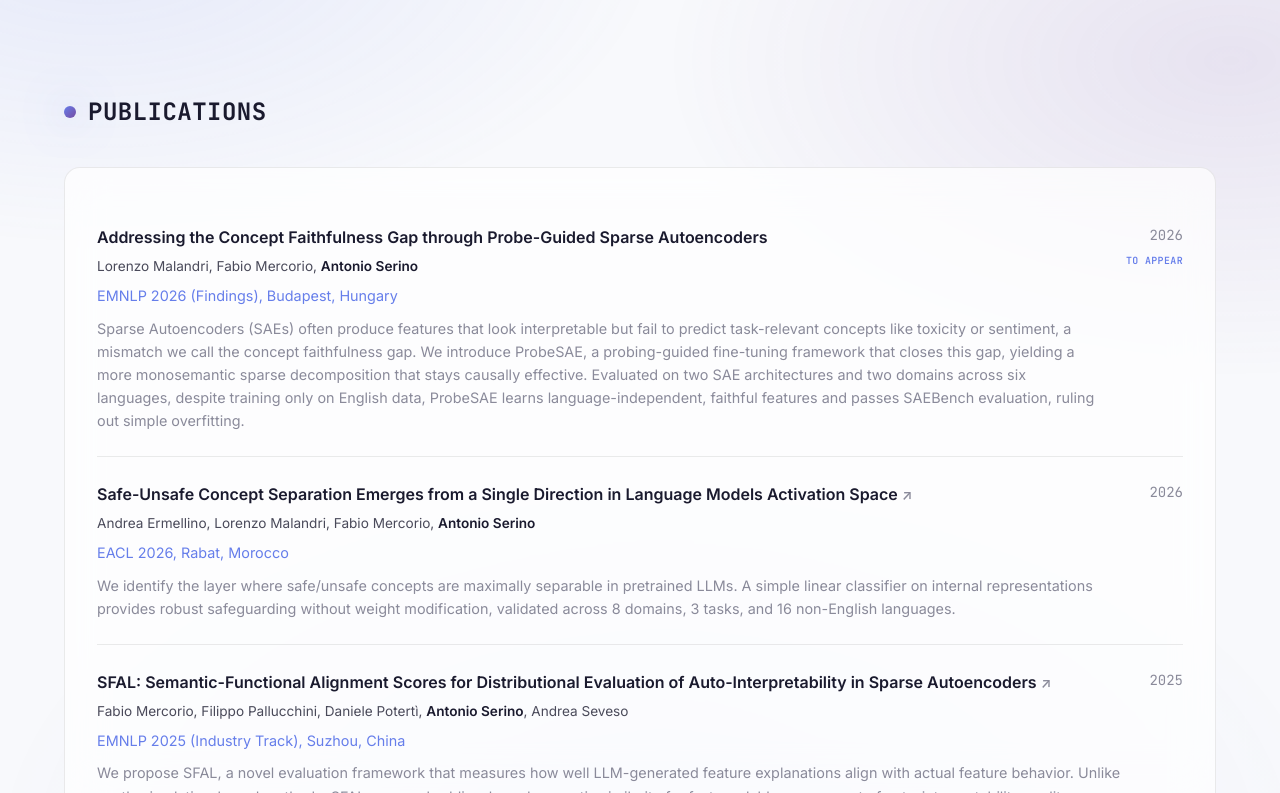
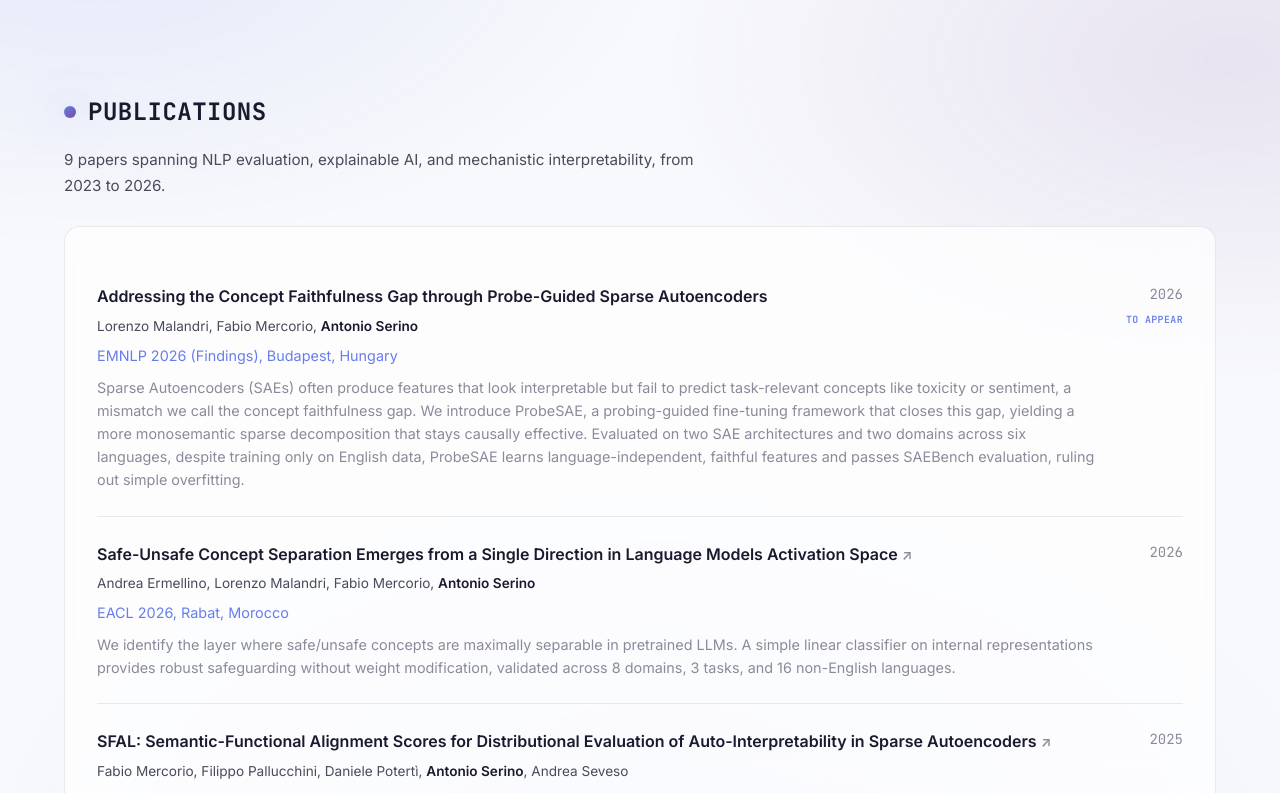
Before and after one commit to serino28/serino28.github.io, a Jekyll site: the page built from index.html, in a window 1280 px wide and 900 px high, scrolled down 795 px, cut to the strip 107-900 px from the top of the window. Built offline with Jekyll 4.4.1, drawn with Linux system fonts in a browser that asks for light colours; a script that is not in the unit is left out; some of the changed text lies outside the part shown.

Commit message:
Restructure home page: fewer, better-weighted sections
The page had grown to 9 sections (7768px) with two structural problems:
Projects duplicated the MHEO Report already listed under Experience, and
"Grants & HPC Awards" sat right next to "Awards" as a separate section
about the same kind of thing (recognition/funding).

- Remove the standalone Projects section; fold its tags (Python,
  Econometrics, Dashboards) into the existing MHEO Report experience entry
  instead of describing the same project twice
- Merge Grants into Awards as one "Awards & Grants" section with two
  labeled subsections, moved after Education for a cleaner narrative
  (what I've done -> how I got here -> what I've won/been funded for)
- Add a one-line lead under "Publications" ("9 papers spanning...") so its
  header carries some of the visual weight its content actually has
- Remove now-dead CSS (.projects-grid/.project-card/-title/-desc); keep
  .project-tags since research.html/post.html reuse it as a generic tag row
- New .subsection-label and .section-lead utility classes

Result: 9 sections -> 7, 7768px -> 7262px, no information lost.

Co-Authored-By: Claude Opus 4.8 <noreply@anthropic.com>

```diff
--- a/assets/css/style.css
+++ b/assets/css/style.css
@@ -735,6 +735,31 @@ section {
   letter-spacing: 0.02em;
 }
 
+/* Groups content within a section (e.g. "Awards" / "HPC Grants" under
+   "Awards & Grants") without the weight of a full section-header. */
+.subsection-label {
+  font-family: 'JetBrains Mono', monospace;
+  font-size: 0.8rem;
+  font-weight: 700;
+  text-transform: uppercase;
+  letter-spacing: 0.05em;
+  color: var(--text-muted);
+  margin: 32px 0 16px;
+}
+
+.subsection-label:first-of-type {
+  margin-top: -12px;
+}
+
+/* One-line context under a section title (e.g. Publications' count/span) */
+.section-lead {
+  margin-top: -20px;
+  margin-bottom: 28px;
+  max-width: 640px;
+  color: var(--text-secondary);
+  font-size: 0.95rem;
+}
+
 /* ===== NOW PLAYING WIDGET ===== */
 .now-playing {
   background: var(--bg-glass);
@@ -943,32 +968,12 @@ a.pub-title:hover .pub-link-icon {
   color: var(--accent-start);
 }
 
-/* ===== PROJECTS GRID ===== */
-.projects-grid {
-  display: grid;
-  grid-template-columns: repeat(auto-fit, minmax(300px, 1fr));
-  gap: 24px;
-}
-
-.project-card {
-  padding: 32px;
-}
-
-.project-title {
-  font-family: 'JetBrains Mono', monospace;
-  font-size: 1.1rem;
-  margin-bottom: 12px;
-}
-
-.project-desc {
-  color: var(--text-secondary);
-  margin-bottom: 16px;
-}
-
+/* ===== TAG ROW (reused by blog post cards and experience entries) ===== */
 .project-tags {
   display: flex;
   flex-wrap: wrap;
   gap: 8px;
+  margin-top: 8px;
 }
 
 .tag {
--- a/index.html
+++ b/index.html
@@ -94,6 +94,8 @@ title: "Home"
         <span class="section-dot"></span>
         <h2 class="section-title">Publications</h2>
     </div>
+    <p class="section-lead" data-anim>9 papers spanning NLP evaluation, explainable AI, and mechanistic
+        interpretability, from 2023 to 2026.</p>
     <div class="glass-card" data-anim>
         <ul class="pub-list">
             <li class="pub-item">
@@ -241,68 +243,6 @@ title: "Home"
 </section>
 
 <!-- Projects -->
-<section id="projects" class="container">
-    <div class="section-header" data-anim>
-        <span class="section-dot"></span>
-        <h2 class="section-title">Projects</h2>
-    </div>
-    <div class="projects-grid">
-        <article class="glass-card project-card" data-anim>
-            <h3 class="project-title">MHEO Report</h3>
-            <p class="project-desc">Labour market analytics on 100K+ Lombardy graduates. Analyzing occupational
-                trajectories and education-to-employment transitions.</p>
-            <div class="project-tags">
-                <span class="tag">Python</span>
-                <span class="tag">Econometrics</span>
-                <span class="tag">Dashboards</span>
-            </div>
-        </article>
-    </div>
-</section>
-
-<!-- Grants & HPC -->
-<section id="grants" class="container">
-    <div class="section-header" data-anim>
-        <span class="section-dot"></span>
-        <h2 class="section-title">Grants & HPC Awards</h2>
-    </div>
-    <div class="glass-card" data-anim>
-        <ul class="grant-list">
-            <li class="grant-entry">
-                <div class="grant-entry-head">
-                    <span class="grant-badge grant-badge--pi">Principal Investigator</span>
-                    <span class="grant-code">MANSAFE</span>
-                    <span class="grant-meta">ISCRA Class C · Leonardo HPC</span>
-                </div>
-                <h3 class="grant-name">Untangling Safety Cross-Layer Manifold Dynamics in Large Language Models</h3>
-                <p class="grant-line">Studying how LLMs separate safe and unsafe concepts across layers, moving safety
-                    steering beyond linear directions toward the curved geometry of semantic manifolds
-                    (<em>geodesic steering</em>) for more robust, coherent interventions.</p>
-            </li>
-            <li class="grant-entry">
-                <div class="grant-entry-head">
-                    <span class="grant-badge">Team member</span>
-                    <span class="grant-code">PI-MLE</span>
-                    <span class="grant-meta">ISCRA Class C · Leonardo HPC</span>
-                </div>
-                <h3 class="grant-name">Mechanistic interpretability of language model representations</h3>
-                <p class="grant-line">Probed the Linear Representation Hypothesis with linear probes and sparse
-                    autoencoders (SAEs), and worked on scoring the quality of auto-interpretability explanations.</p>
-            </li>
-            <li class="grant-entry">
-                <div class="grant-entry-head">
-                    <span class="grant-badge">Team member</span>
-                    <span class="grant-code">LLM-EVAL</span>
-                    <span class="grant-meta">ISCRA Class C · Leonardo HPC</span>
-                </div>
-                <h3 class="grant-name">Benchmarking and evaluation of Large Language Models</h3>
-                <p class="grant-line">Large-scale benchmarking of LLMs across tasks and languages to assess their
-                    capabilities and limitations.</p>
-            </li>
-        </ul>
-    </div>
-</section>
-
 <!-- Experience & Service -->
 <section id="experience" class="container">
     <div class="exp-grid">
@@ -327,8 +267,13 @@ title: "Home"
                         <div>
                             <div class="exp-role">Research collaboration</div>
                             <div class="exp-org">University of Milan (MHEO Report)</div>
-                            <p class="exp-desc">Analyzing occupational trajectories and education-to-employment
-                                transitions for 100,000+ Lombardy graduates.</p>
+                            <p class="exp-desc">Labour market analytics on 100K+ Lombardy graduates: analyzing
+                                occupational trajectories and education-to-employment transitions.</p>
+                            <div class="project-tags">
+                                <span class="tag">Python</span>
+                                <span class="tag">Econometrics</span>
+                                <span class="tag">Dashboards</span>
+                            </div>
                         </div>
                         <div class="exp-date">2024–25</div>
                     </li>
@@ -404,12 +349,14 @@ title: "Home"
     </div>
 </section>
 
-<!-- Awards -->
+<!-- Awards & Grants -->
 <section id="awards" class="container">
     <div class="section-header" data-anim>
         <span class="section-dot"></span>
-        <h2 class="section-title">Awards</h2>
+        <h2 class="section-title">Awards & Grants</h2>
     </div>
+
+    <h3 class="subsection-label" data-anim>Awards</h3>
     <div class="glass-card" data-anim>
         <div class="award-item">
             <span class="award-icon">🎓</span>
@@ -432,6 +379,43 @@ title: "Home"
             </div>
             <div class="award-date">Jul 2024</div>
         </div>
+    </div>
+
+    <h3 class="subsection-label" data-anim>HPC Grants</h3>
+    <div class="glass-card" data-anim>
+        <ul class="grant-list">
+            <li class="grant-entry">
+                <div class="grant-entry-head">
+                    <span class="grant-badge grant-badge--pi">Principal Investigator</span>
+                    <span class="grant-code">MANSAFE</span>
+                    <span class="grant-meta">ISCRA Class C · Leonardo HPC</span>
+                </div>
+                <h3 class="grant-name">Untangling Safety Cross-Layer Manifold Dynamics in Large Language Models</h3>
+                <p class="grant-line">Studying how LLMs separate safe and unsafe concepts across layers, moving safety
+                    steering beyond linear directions toward the curved geometry of semantic manifolds
+                    (<em>geodesic steering</em>) for more robust, coherent interventions.</p>
+            </li>
+            <li class="grant-entry">
+                <div class="grant-entry-head">
+                    <span class="grant-badge">Team member</span>
+                    <span class="grant-code">PI-MLE</span>
+                    <span class="grant-meta">ISCRA Class C · Leonardo HPC</span>
+                </div>
+                <h3 class="grant-name">Mechanistic interpretability of language model representations</h3>
+                <p class="grant-line">Probed the Linear Representation Hypothesis with linear probes and sparse
+                    autoencoders (SAEs), and worked on scoring the quality of auto-interpretability explanations.</p>
+            </li>
+            <li class="grant-entry">
+                <div class="grant-entry-head">
+                    <span class="grant-badge">Team member</span>
+                    <span class="grant-code">LLM-EVAL</span>
+                    <span class="grant-meta">ISCRA Class C · Leonardo HPC</span>
+                </div>
+                <h3 class="grant-name">Benchmarking and evaluation of Large Language Models</h3>
+                <p class="grant-line">Large-scale benchmarking of LLMs across tasks and languages to assess their
+                    capabilities and limitations.</p>
+            </li>
+        </ul>
     </div>
 </section>
 
```
